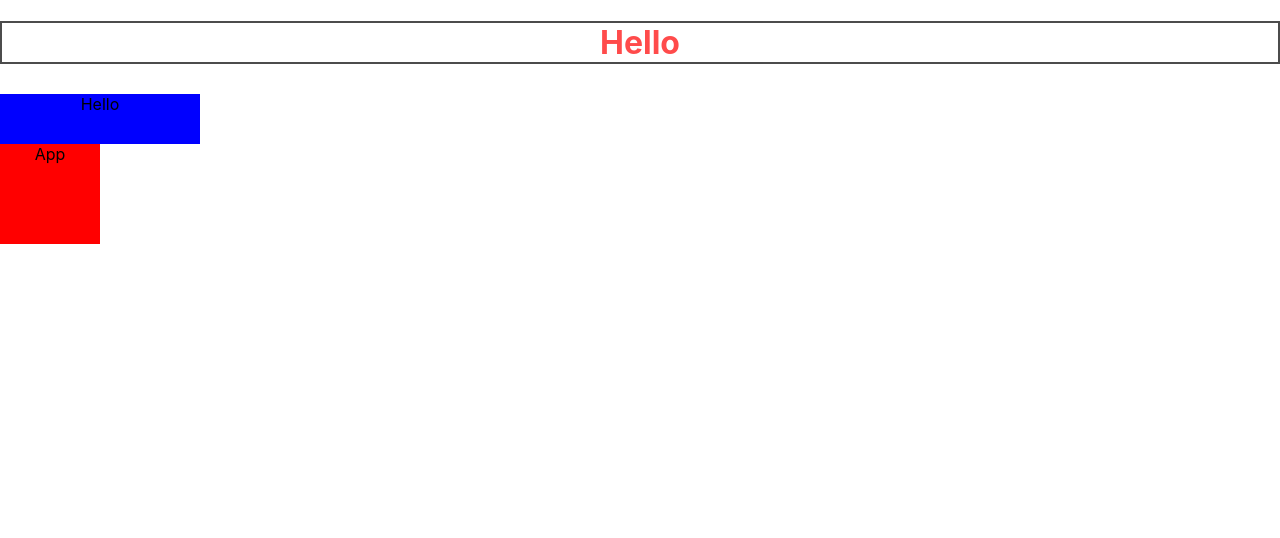
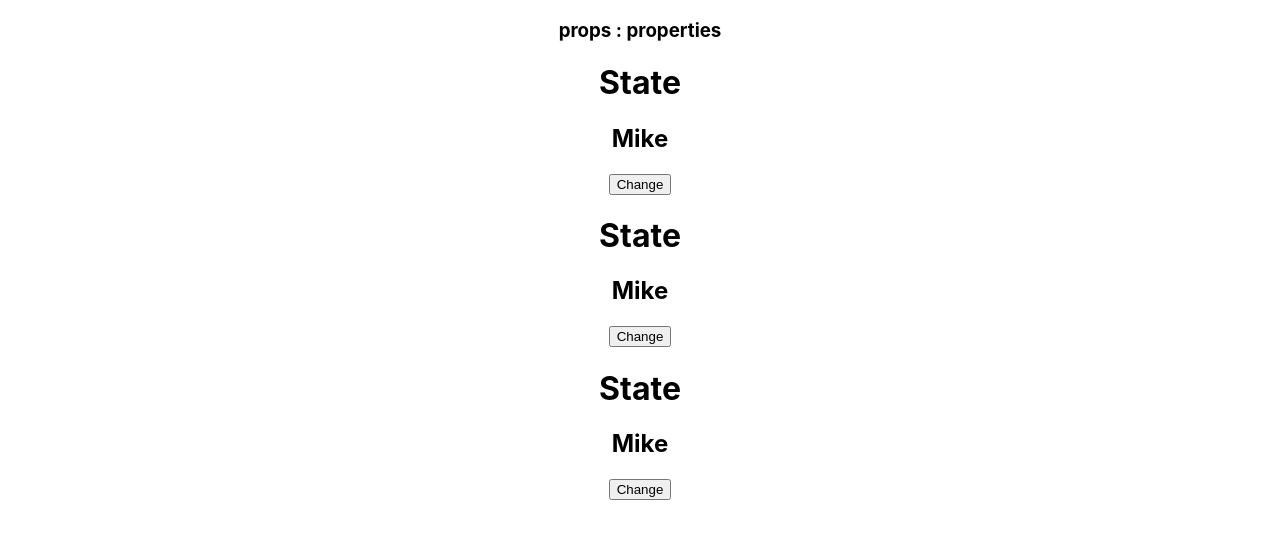
Before and after one commit to choiinho97/react_study, a React (Create React App) app: page / in a window 1280 px wide. Shown: the top 538 px of the page. Built offline with nearby package versions, Linux system fonts and the light colour scheme.

Commit message:
Refactor : 코드 개선

```diff
--- a/src/App.js
+++ b/src/App.js
@@ -1,13 +1,13 @@
 import './App.css';
 import Hello from './component/Hello';
-import styles from './App.module.css';
-
 
 function App() {
   return (
     <div className="App">
-      <Hello />
-      <div className={styles.box}>App</div>
+      <h3>props : properties</h3>
+      <Hello age={20}/>
+      <Hello age={40}/>
+      <Hello age={60}/>
     </div>
   );
 }
--- a/src/App.module.css
+++ /dev/null
@@ -1,5 +0,0 @@
-.box {
-    width: 100px;
-    height: 100px;
-    background-color: red;
-}
--- a/src/component/Hello.js
+++ b/src/component/Hello.js
@@ -1,17 +1,14 @@
-import World from '../component/World'
-import styles from "./Hello.module.css"
+import {useState} from "react";
+
 const Hello = () => {
+  // let name = "Mike"
+  const [name, setName] = useState("Mike");
+
   return (
     <div>
-      <h1 style={
-        {
-          color: '#f00',
-          border: '2px solid #000',
-          marginBottom: '30px',
-          opacity: 0.7,
-        }
-      }>Hello</h1>
-      <div className={styles.box}>Hello</div>
+      <h1>State</h1>
+      <h2 id="name">{name}</h2>
+      <button onClick={()=>{setName(name === "Mike" ? "Jane" : "Mike")}}>Change</button>
     </div>
   );
 };
--- a/src/component/Hello.module.css
+++ /dev/null
@@ -1 +0,0 @@
-.box { width: 200px; height: 50px; background-color: blue;}
--- a/src/component/World.js
+++ /dev/null
@@ -1,5 +0,0 @@
-export default function World() {
-  return (
-    <h3>World!</h3>
-  );
-}
```
Also changed, not shown: src/component/Welcome.js (deleted, +0 -7 lines), 1 other file (tests, documents, lock files or other folders).
